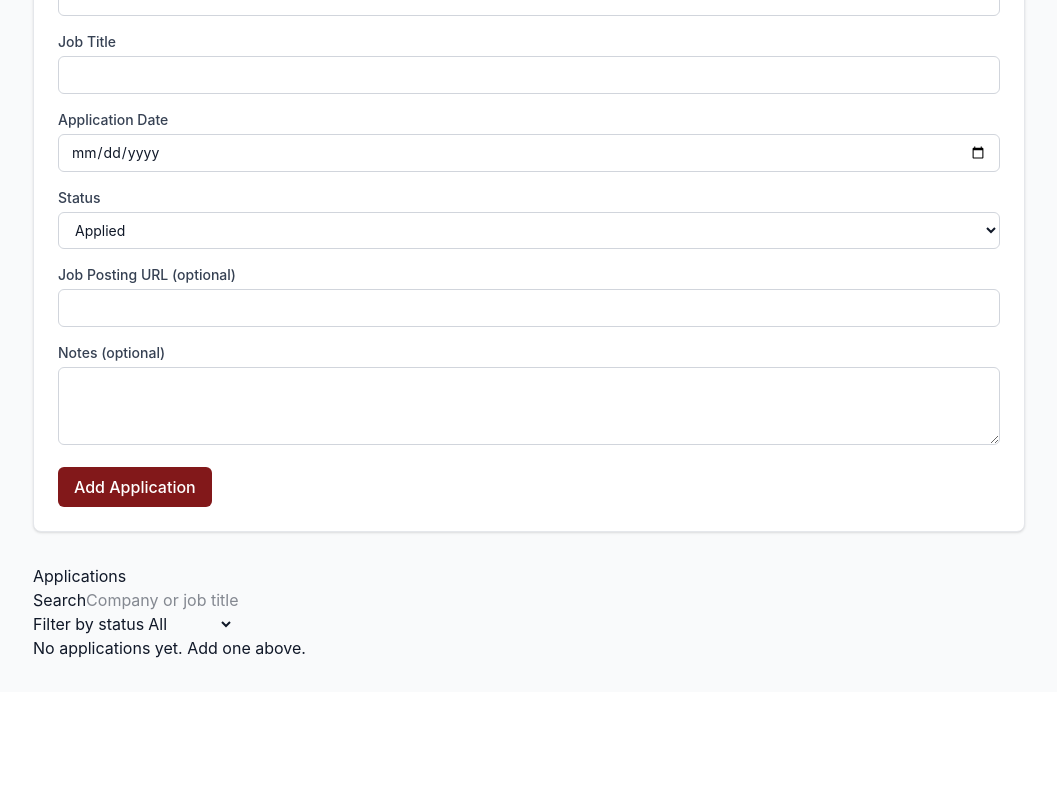
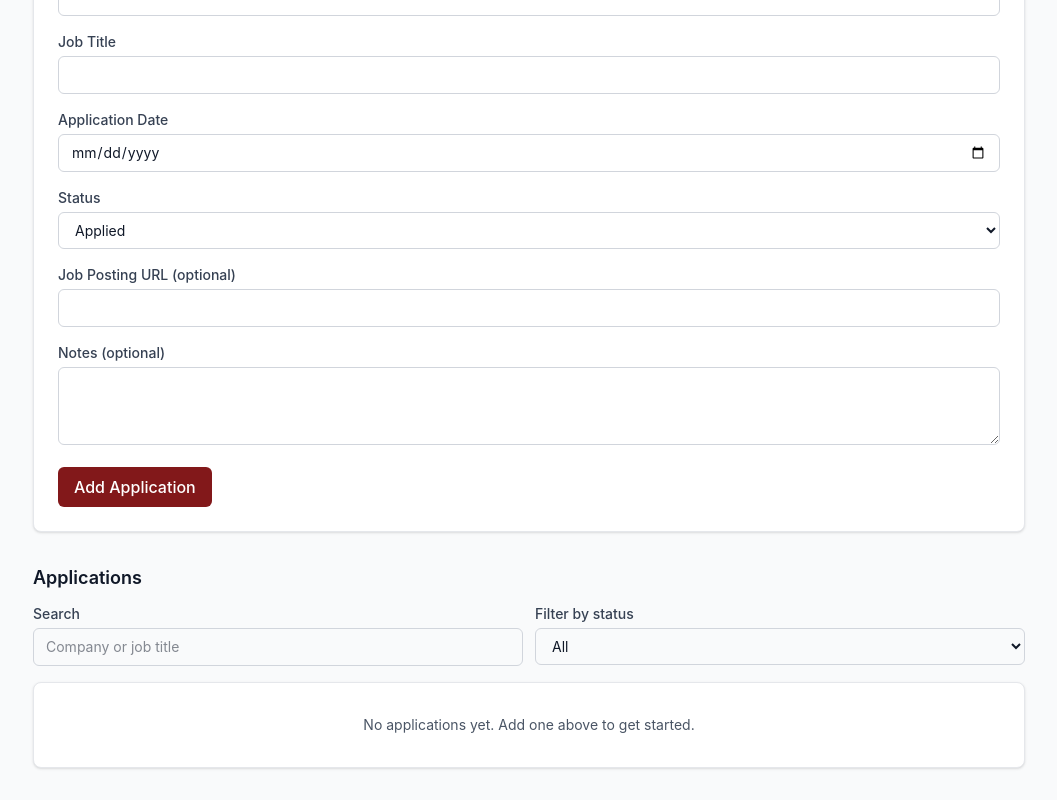
Before and after one commit to semura135/applytrack, a React (Vite) app in the folder client/: page / in a window 1280 px wide. Shown: the part 410-1210 px from the top of the page, without its empty margins (111-1168 px from the left). Before the commit the page ends 1102 px from the top, so only its background shows below. Built offline with nearby package versions, Linux system fonts and the light colour scheme.

Commit message:
style: complete dashboard styling (stats, form, list)

```diff
--- a/client/src/App.jsx
+++ b/client/src/App.jsx
@@ -150,20 +150,41 @@ function App() {
             </button>
           </form>
         </section>
+
         <section aria-labelledby="list-heading">
-          <h2 id="list-heading">Applications</h2>
+          <h2
+            id="list-heading"
+            className="text-lg font-semibold text-gray-900 mb-3"
+          >
+            Applications
+          </h2>
+
+          <div className="grid grid-cols-1 md:grid-cols-2 gap-3 mb-4">
             <div>
-            <label htmlFor="search">Search</label>
+              <label
+                htmlFor="search"
+                className="block text-sm font-medium text-gray-700 mb-1"
+              >
+                Search
+              </label>
               <input
                 id="search"
                 type="search"
                 placeholder="Company or job title"
+                className="w-full border border-gray-300 rounded-md px-3 py-2 text-sm focus:outline-none focus:ring-2 focus:ring-red-800 focus:border-red-800"
               />
             </div>
-
             <div>
-            <label htmlFor="filter">Filter by status</label>
-            <select id="filter">
+              <label
+                htmlFor="filter"
+                className="block text-sm font-medium text-gray-700 mb-1"
+              >
+                Filter by status
+              </label>
+              <select
+                id="filter"
+                className="w-full border border-gray-300 rounded-md px-3 py-2 text-sm focus:outline-none focus:ring-2 focus:ring-red-800 focus:border-red-800"
+              >
                 <option value="All">All</option>
                 <option value="Applied">Applied</option>
                 <option value="Interview">Interview</option>
@@ -171,9 +192,13 @@ function App() {
                 <option value="Rejected">Rejected</option>
               </select>
             </div>
-          <ul>
-            <li>No applications yet. Add one above.</li>
-          </ul>
+          </div>
+
+          <div className="bg-white border border-gray-200 rounded-lg p-8 text-center shadow-sm">
+            <p className="text-gray-600 text-sm">
+              No applications yet. Add one above to get started.
+            </p>
+          </div>
         </section>
       </main>
     </div>
```
Lines whose indentation alone changed are shown as unchanged.
